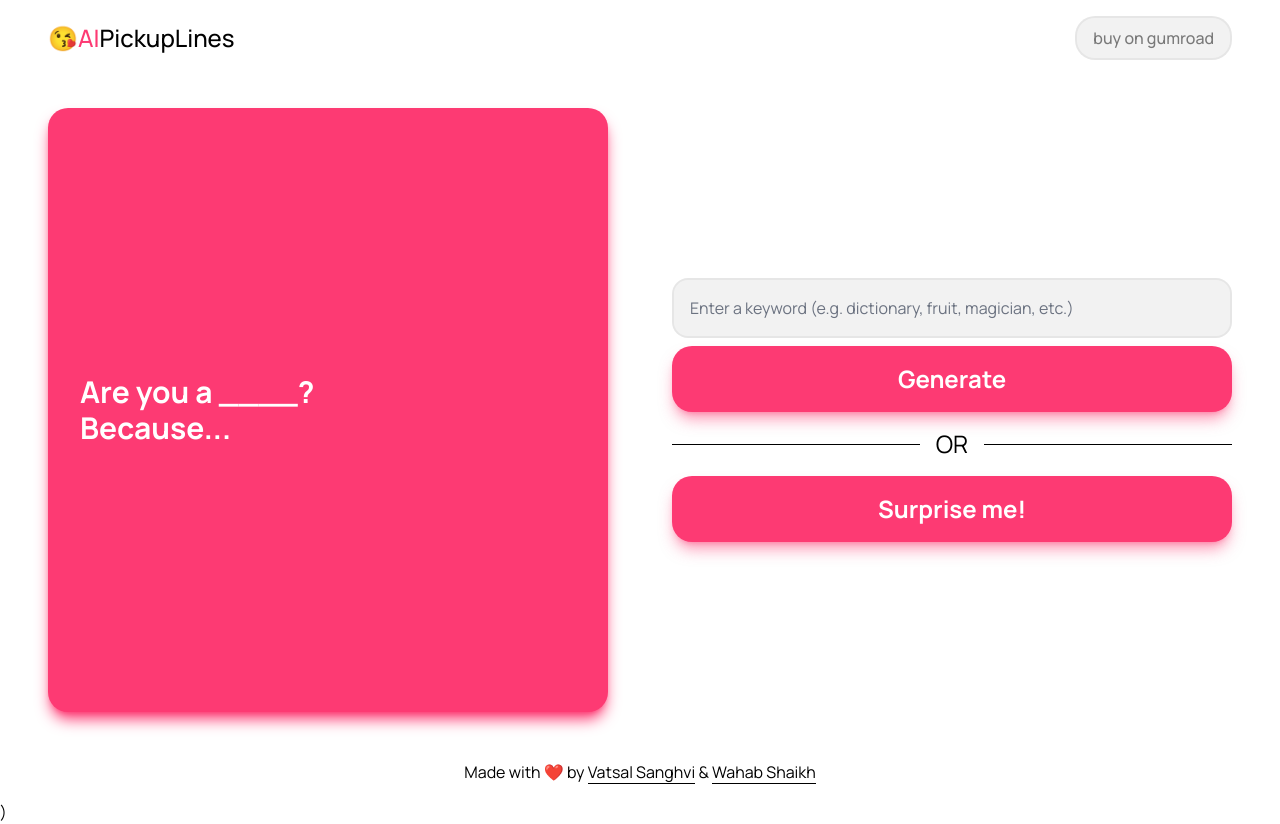
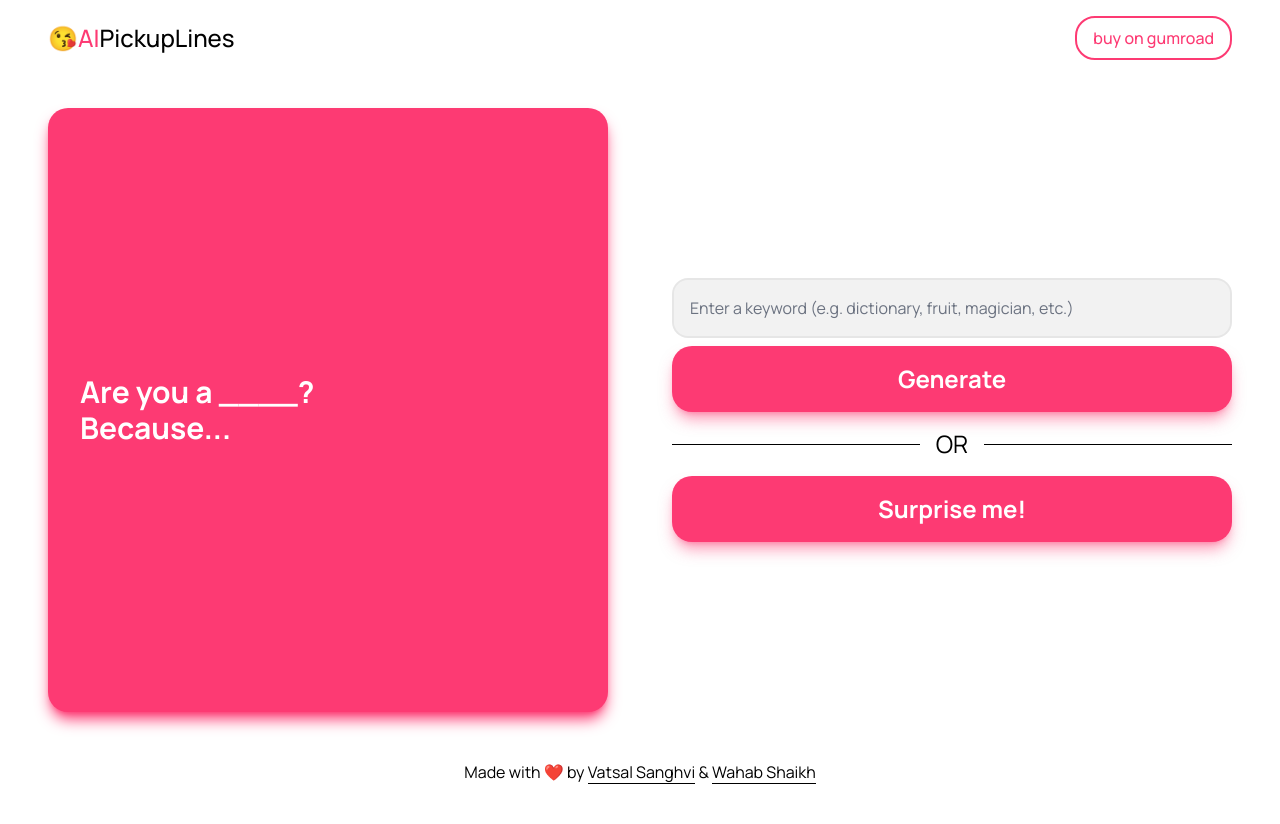
Before and after one commit to wahabshaikh/aipl, a Next.js app: page / in a window 1280 px wide. After the commit the page ends 800 px from the top, so only its background shows below. Built offline with nearby package versions, Linux system fonts and the light colour scheme.

Commit message:
fix: minor ui changes

```diff
--- a/components/Nav.tsx
+++ b/components/Nav.tsx
@@ -14,7 +14,7 @@ export default function Nav() {
       <a
         href="https://gumroad.com/"
         target="_blank"
-        className="btn border-2 border-black/5 bg-black/5 px-4 py-2 text-xs font-medium text-black/50 hover:bg-black/10 sm:text-base"
+        className="btn border-2 border-brand px-4 py-2 text-xs font-medium text-brand hover:bg-brand/10 sm:text-base"
       >
         buy on gumroad
       </a>
--- a/pages/_app.tsx
+++ b/pages/_app.tsx
@@ -5,7 +5,7 @@ import { Toaster } from "react-hot-toast";
 function MyApp({ Component, pageProps }: AppProps) {
   return (
     <>
-      <Component {...pageProps} />)
+      <Component {...pageProps} />
       <Toaster />
     </>
   );
--- a/pages/index.tsx
+++ b/pages/index.tsx
@@ -76,11 +76,7 @@ const Home: NextPage = () => {
             <div className="relative h-full">
               <p>{pickupLine}</p>
               <div className="absolute bottom-0 right-0 space-x-2">
-                <FacebookShareButton
-                  url={shareUrl}
-                  quote={pickupLine}
-                  className="Demo__some-network__share-button"
-                >
+                <FacebookShareButton url={shareUrl} quote={pickupLine}>
                   <FacebookIcon size={32} round />
                 </FacebookShareButton>
 
```
